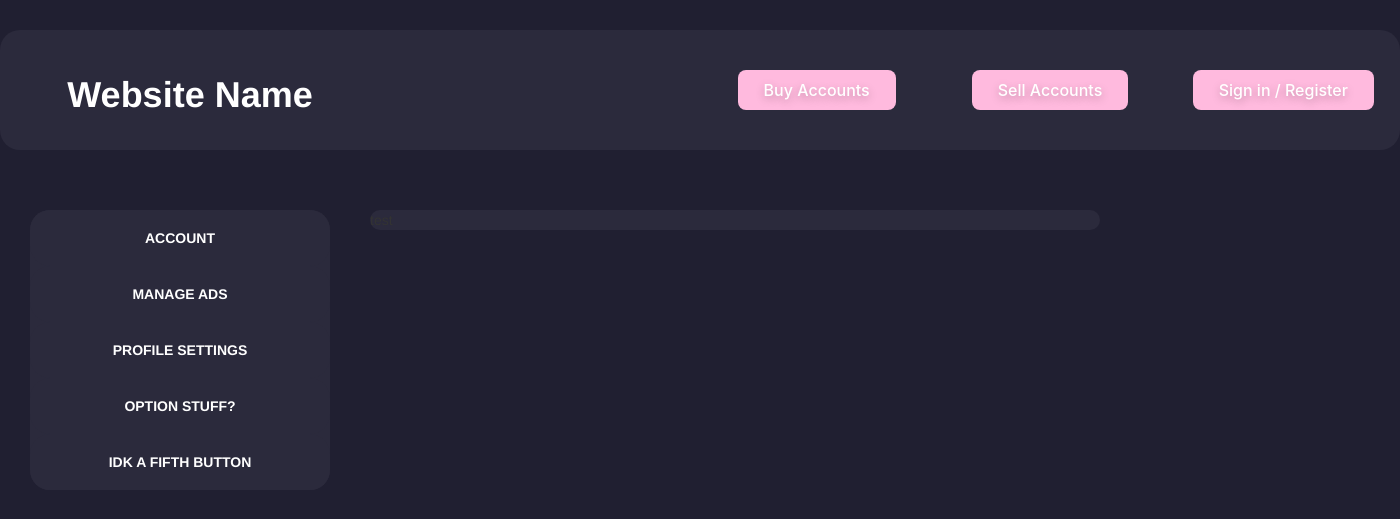
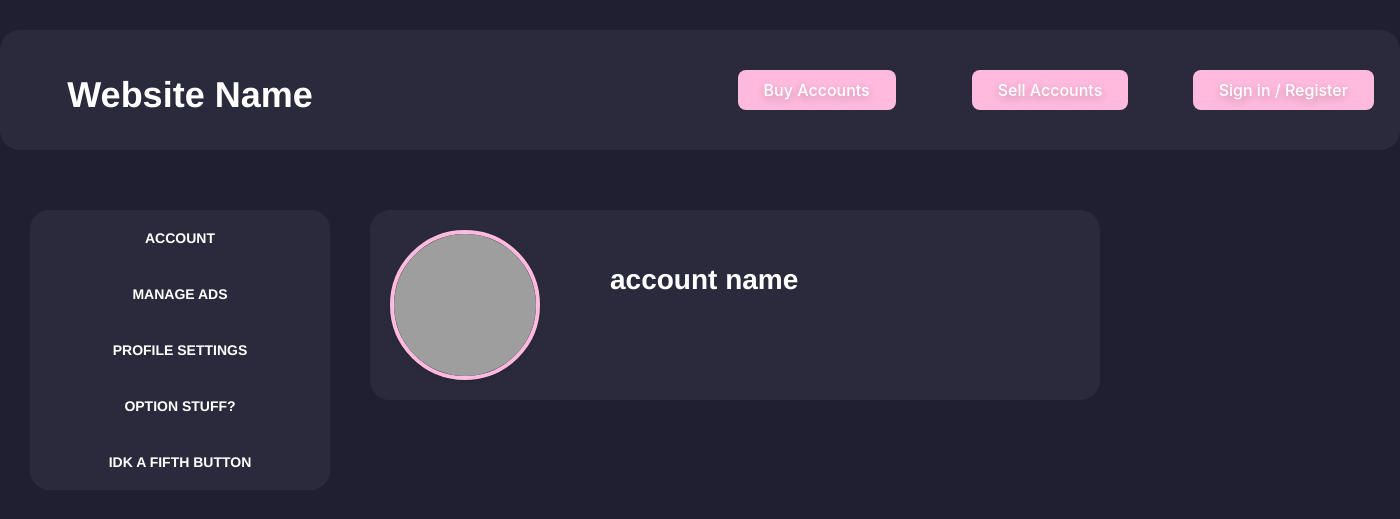
Before and after one commit to Mishibla/CITS3403-GroupProject, a Flask app: template app/templates/staticaccountpage.html in a window 1400 px wide. Shown: the top 519 px of the page. Run offline with Flask 3, Linux system fonts and the light colour scheme; the template is opened without the code that fills it, so the values that code supplies are empty; some libraries are stand-ins or nearby versions; grey boxes are pictures that could not be loaded.

Commit message:
profile picture and account name

```diff
--- a/app/templates/staticaccountpage.css
+++ b/app/templates/staticaccountpage.css
@@ -85,3 +85,35 @@ h1 a:hover {
     border-bottom-left-radius: 20px;
     border-bottom-right-radius: 20px;
 }
+
+.profile-picture {
+    flex-shrink: 0; /* Prevents the image container from shrinking */
+    width: 150px;
+    height: 150px;
+    border-radius: 50%;
+    background-position: center;
+    background-size: cover;
+    border: 4px solid #ffbade;
+    box-shadow: 0 2px 4px rgba(0,0,0,0.1);
+    margin: 20px; /* Adjusted margin */
+}
+
+
+.profile-picture img {
+    width: 100%;  /* Ensures the image spans the full width of the box */
+    height: 100%; /* Sets a fixed height */
+    object-fit: cover; /* Covers the box, cropping the image as needed */
+    display: block; /* Removes extra space below the image */
+    border-radius: 50%;
+}
+
+.profile-info {
+    flex-grow: 1; /* Takes up the remaining space */
+    margin: 50px;
+    color: white;
+    font-weight: bold;
+    font-size: 2em; /* Adjusted to a more scalable unit */
+    overflow: hidden; /* Prevents text from spilling out */
+    text-overflow: ellipsis; /* Adds ellipsis if text is too long */
+    white-space: nowrap; /* Keeps the text on a single line */
+}
--- a/app/templates/staticaccountpage.html
+++ b/app/templates/staticaccountpage.html
@@ -42,7 +42,10 @@
                 </div>
             </div>
             <div class="account-container">
-                test
+                <div class="flex-layout">
+                    <div class="profile-picture"><img src="https://oyster.ignimgs.com/mediawiki/apis.ign.com/avatar-the-last-airbender/b/b0/Aang_img.jpg?width=325"></div>
+                    <div class="profile-info">account name</div>
+                </div>
             </div>
         </div>
     </div>
```
